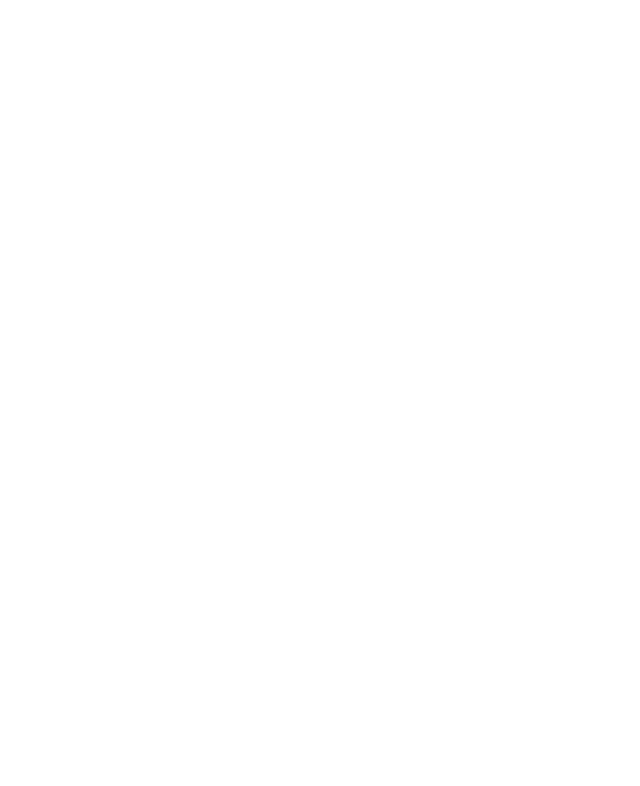
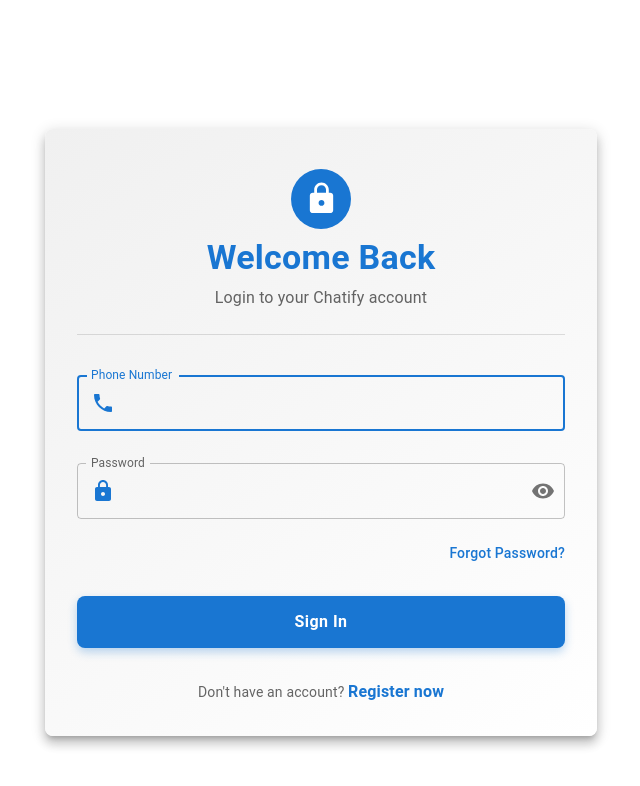
Before and after one commit to vivek73470/Chatify, a React (Vite) app in the folder Frontend/: page /login in a window 1280 px wide. Before the commit this address had no page. Shown: the top 786 px of the page, without its empty margins (319-959 px from the left). Built offline with nearby package versions, Linux system fonts and the light colour scheme.

Commit message:
ui modification

```diff
--- a/Frontend/src/Component/AllRoutes/AllRoutes.jsx
+++ b/Frontend/src/Component/AllRoutes/AllRoutes.jsx
@@ -1,12 +1,12 @@
 import React from 'react'
 import { Routes,Route } from 'react-router-dom'
-import Register from '../../Pages/Auth/Register'
+import Login from '../../Pages/Auth/Login'
 
 function AllRoutes() {
     return (
         <>
             <Routes>
-                <Route path ='/register' element={<Register />}/>
+                <Route path ='/login' element={<Login/>}/>
             </Routes>
         </>
     )
--- a/Frontend/src/Pages/Auth/Login.jsx
+++ b/Frontend/src/Pages/Auth/Login.jsx
@@ -3,27 +3,28 @@
 import {
   Box,
   Button,
+  Container,
   TextField,
   Typography,
+  Paper,
   InputAdornment,
   IconButton,
-  Dialog,
-  DialogActions,
-  DialogContent,
-  DialogTitle,
-  CircularProgress
+  Avatar,
+  Divider,
 } from '@mui/material';
 import { Visibility, VisibilityOff, Phone, Lock } from '@mui/icons-material';
 import { useLoginApiMutation } from '../../services/loginService';
+import Register from './Register';
 import notify from '../../Utils/toastNotification';
 
-const Login = ({ open, onClose }) => {
+const Login = () => {
   const [showPassword, setShowPassword] = useState(false);
   const [loading, setLoading] = useState(false);
+  const [openRegisterDialog, setOpenRegisterDialog] = useState(false);
 
   const [loginUser] = useLoginApiMutation();
 
-  const { control, handleSubmit, formState: { errors }, reset } = useForm({
+  const { control, handleSubmit, formState: { errors } } = useForm({
     defaultValues: {
       number: '',
       password: ''
@@ -34,15 +35,20 @@
     setShowPassword(!showPassword);
   };
 
+  const handleOpenRegisterDialog = () => {
+    setOpenRegisterDialog(true);
+  };
+
+  const handleCloseRegisterDialog = () => {
+    setOpenRegisterDialog(false);
+  };
+
   const onSubmit = async (data) => {
     try {
       setLoading(true);
       const response = await loginUser(data).unwrap();
-      console.log('Logindata:', response);
       if (response?.status) {
-        reset();
-        onClose();
-        notify.success(response?.message)
+        notify.success(response?.message);
       }
     } catch (error) {
       notify.error(error?.data?.message || 'Something went wrong!');
@@ -51,34 +57,50 @@
     }
   };
 
-  const handleClose = () => {
-    reset();
-    onClose();
-  };
-
   return (
-    <Dialog
-      open={open}
-      onClose={handleClose}
-      PaperProps={{
-        sx: {
+    <Container maxWidth="sm">
+      <Paper
+        elevation={8}
+        sx={{
+          p: 4,
+          mt: 8,
           borderRadius: 2,
-          width: '100%',
-          maxWidth: { xs: '90%', sm: 450 }
-        }
+          background: 'linear-gradient(145deg, #f0f0f0 0%, #ffffff 100%)',
         }}
       >
-      <DialogTitle>
-        <Typography variant="h5" component="div" fontWeight="bold" color="primary" textAlign="center">
+        <Box
+          sx={{
+            display: 'flex',
+            flexDirection: 'column',
+            alignItems: 'center',
+            mb: 3
+          }}
+        >
+          <Avatar
+            sx={{
+              m: 1,
+              bgcolor: 'primary.main',
+              width: 60,
+              height: 60
+            }}
+          >
+            <Lock fontSize="large" />
+          </Avatar>
+          <Typography component="h1" variant="h4" fontWeight="bold" color="primary.main">
             Welcome Back
           </Typography>
-        <Typography variant="body2" color="text.secondary" textAlign="center">
+          <Typography variant="body1" color="text.secondary" mt={1}>
             Login to your Chatify account
           </Typography>
-      </DialogTitle>
+        </Box>
 
-      <DialogContent>
-        <Box component="form" onSubmit={handleSubmit(onSubmit)} sx={{ mt: 1 }}>
+        <Divider sx={{ mb: 3 }} />
+
+        <Box
+          component="form"
+          onSubmit={handleSubmit(onSubmit)}
+          sx={{ mt: 1 }}
+        >
           <Controller
             name="number"
             control={control}
@@ -96,6 +118,7 @@
                 fullWidth
                 label="Phone Number"
                 autoComplete="tel"
+                autoFocus
                 error={!!errors.number}
                 helperText={errors.number?.message}
                 InputProps={{
@@ -144,15 +167,15 @@
                     </InputAdornment>
                   )
                 }}
-                sx={{ mb: 1 }}
+                sx={{ mb: 3 }}
               />
             )}
           />
 
+          <Box sx={{ display: 'flex', justifyContent: 'flex-end', mb: 2 }}>
             <Typography
               variant="body2"
               color="primary"
-            align="right"
               sx={{
                 cursor: 'pointer',
                 fontWeight: 'medium',
@@ -164,15 +187,16 @@
               Forgot Password?
             </Typography>
           </Box>
-      </DialogContent>
 
-      <DialogActions sx={{ px: 3, pb: 3, flexDirection: 'column' }}>
           <Button
+            type="submit"
             fullWidth
             variant="contained"
-          onClick={handleSubmit(onSubmit)}
+            size="large"
             disabled={loading}
             sx={{
+              mt: 2,
+              mb: 2,
               py: 1.5,
               borderRadius: 2,
               fontWeight: 'bold',
@@ -184,14 +208,10 @@
               }
             }}
           >
-          {loading ? (
-            <CircularProgress size={24} color="inherit" />
-          ) : (
-            'Login'
-          )}
+            {loading ? 'Signing In...' : 'Sign In'}
           </Button>
 
-        <Box sx={{ mt: 2, width: '100%', textAlign: 'center' }}>
+          <Box sx={{ mt: 2, textAlign: 'center' }}>
             <Typography variant="body2" color="text.secondary">
               Don't have an account?{' '}
               <Typography
@@ -204,14 +224,18 @@
                     textDecoration: 'underline'
                   }
                 }}
-              onClick={handleClose}
+                onClick={handleOpenRegisterDialog}
               >
                 Register now
               </Typography>
             </Typography>
           </Box>
-      </DialogActions>
-    </Dialog>
+        </Box>
+      </Paper>
+
+      {/* Register Dialog */}
+      <Register open={openRegisterDialog} onClose={handleCloseRegisterDialog} />
+    </Container>
   );
 };
 
--- a/Frontend/src/Pages/Auth/Register.jsx
+++ b/Frontend/src/Pages/Auth/Register.jsx
@@ -11,22 +11,24 @@
   IconButton,
   Avatar,
   Divider,
-  Snackbar,
-  Alert
+  Dialog,
+  DialogActions,
+  DialogContent,
+  DialogTitle,
+  CircularProgress
 } from '@mui/material';
 import { Visibility, VisibilityOff, Phone, Person, Lock } from '@mui/icons-material';
-import Login from './Login';
 import notify from '../../Utils/toastNotification';
+import CloseIcon from '@mui/icons-material/Close';
 import { useRegisterApiMutation } from '../../services/loginService';
 
-const Register = () => {
+const Register = ({ open, onClose }) => {
   const [showPassword, setShowPassword] = useState(false);
   const [loading, setLoading] = useState(false);
-  const [openLoginDialog, setOpenLoginDialog] = useState(false);
 
-  const [registerUser, { isLoading, error }] = useRegisterApiMutation()
+  const [registerUser] = useRegisterApiMutation();
 
-  const { control, handleSubmit, formState: { errors } } = useForm({
+  const { control, handleSubmit, formState: { errors }, reset } = useForm({
     defaultValues: {
       name: '',
       number: '',
@@ -38,19 +40,13 @@
     setShowPassword(!showPassword);
   };
 
-  const handleOpenLoginDialog = () => {
-    setOpenLoginDialog(true);
-  };
-
-  const handleCloseLoginDialog = () => {
-    setOpenLoginDialog(false);
-  };
-
   const onSubmit = async (data) => {
     try {
       setLoading(true);
       const response = await registerUser(data).unwrap();
       if (response?.status) {
+        reset();
+        onClose();
         notify.success(response?.message);
       }
     } catch (error) {
@@ -60,24 +56,41 @@
     }
   };
 
+  const handleClose = () => {
+    reset();
+    onClose();
+  };
 
   return (
-    <Container maxWidth="sm">
-      <Paper
-        elevation={8}
-        sx={{
-          p: 4,
-          mt: 8,
+    <Dialog
+      open={open}
+      onClose={handleClose}
+      PaperProps={{
+        sx: {
           borderRadius: 2,
-          background: 'linear-gradient(145deg, #f0f0f0 0%, #ffffff 100%)',
+          width: '100%',
+          maxWidth: { xs: '90%', sm: 500 }
+        }
       }}
     >
+      <DialogTitle>
+        <IconButton
+          aria-label="close"
+          onClick={handleClose}
+          sx={{
+            position: 'absolute',
+            right: 8,
+            top: 8,
+          }}
+        >
+          <CloseIcon />
+        </IconButton>
         <Box
           sx={{
             display: 'flex',
             flexDirection: 'column',
             alignItems: 'center',
-            mb: 3
+            mb: 2
           }}
         >
           <Avatar
@@ -97,9 +110,11 @@
             Connect with friends and the world around you
           </Typography>
         </Box>
+      </DialogTitle>
 
-        <Divider sx={{ mb: 3 }} />
+      <Divider />
 
+      <DialogContent>
         <Box
           component="form"
           onSubmit={handleSubmit(onSubmit)}
@@ -204,16 +219,16 @@
               />
             )}
           />
+        </Box>
+      </DialogContent>
 
+      <DialogActions sx={{ px: 3, pb: 3, flexDirection: 'column' }}>
         <Button
-            type="submit"
           fullWidth
           variant="contained"
-            size="large"
+          onClick={handleSubmit(onSubmit)}
           disabled={loading}
           sx={{
-              mt: 2,
-              mb: 2,
             py: 1.5,
             borderRadius: 2,
             fontWeight: 'bold',
@@ -225,10 +240,14 @@
             }
           }}
         >
-            {loading ? 'Creating Account...' : 'Create Account'}
+          {loading ? (
+            <CircularProgress size={24} color="inherit" />
+          ) : (
+            'Create Account'
+          )}
         </Button>
 
-          <Box sx={{ mt: 2, textAlign: 'center' }}>
+        <Box sx={{ mt: 2, width: '100%', textAlign: 'center' }}>
           <Typography variant="body2" color="text.secondary">
             Already have an account?{' '}
             <Typography
@@ -241,18 +260,14 @@
                   textDecoration: 'underline'
                 }
               }}
-                onClick={handleOpenLoginDialog}
+              onClick={handleClose}
             >
               Login now
             </Typography>
           </Typography>
         </Box>
-        </Box>
-      </Paper>
-
-      {/* Login Dialog */}
-      <Login open={openLoginDialog} onClose={handleCloseLoginDialog} />
-    </Container>
+      </DialogActions>
+    </Dialog>
   );
 };
 
```
Lines whose indentation alone changed are shown as unchanged.
